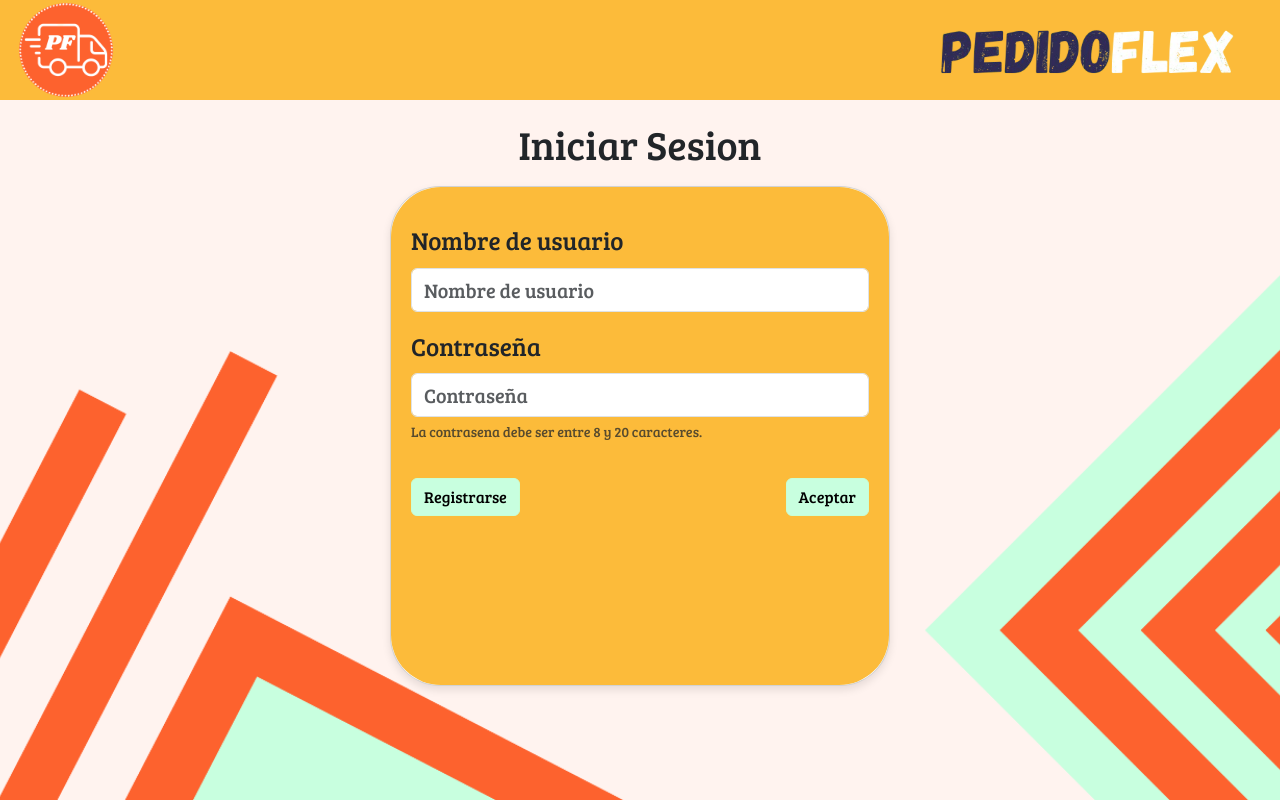
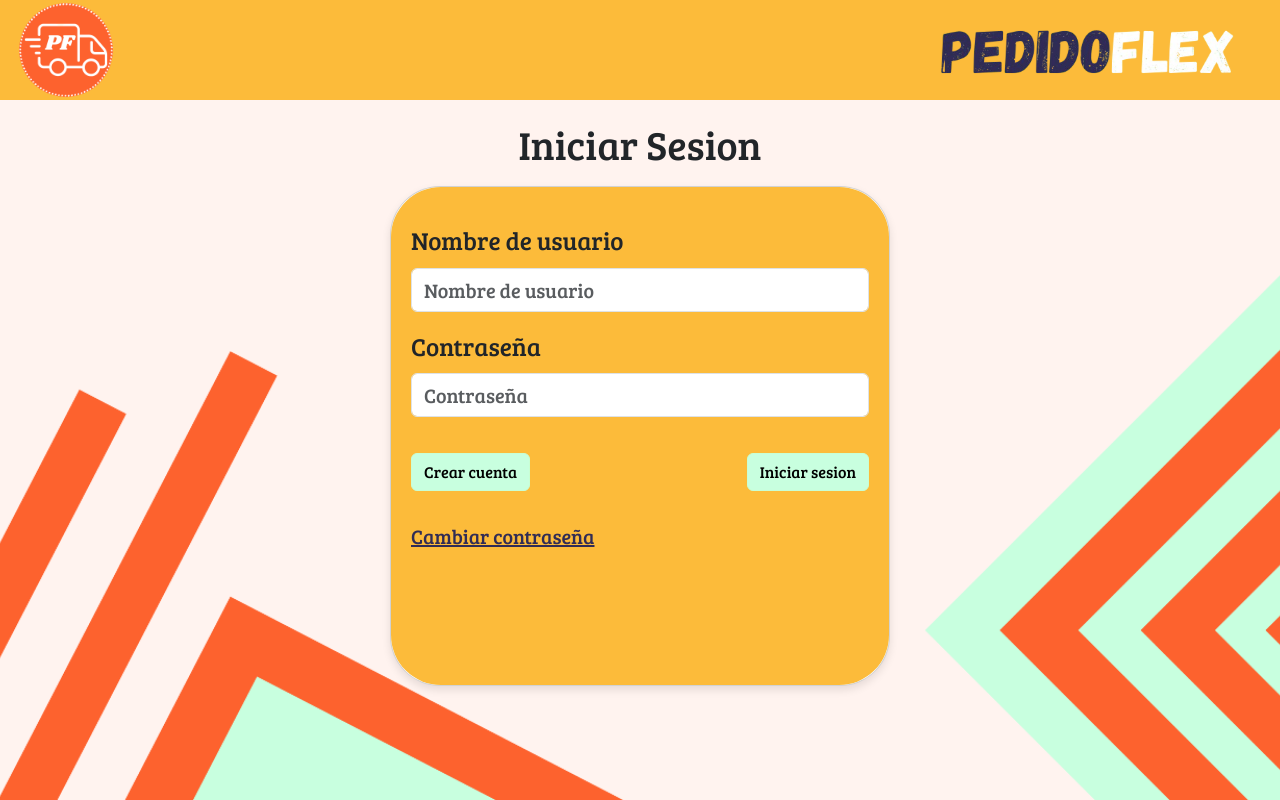
Before and after one commit to T154N/Seminario, a React (Create React App) app in the folder FrontEnd/frontend/: page /login in a window 1280 px wide. Built offline with nearby package versions, Linux system fonts and the light colour scheme.

Commit message:
front terminado

```diff
--- a/FrontEnd/frontend/public/index.html
+++ b/FrontEnd/frontend/public/index.html
@@ -25,7 +25,7 @@
       work correctly both with client-side routing and a non-root public URL.
       Learn how to configure a non-root public URL by running `npm run build`.
     -->
-    <title>React App</title>
+    <title>PedidoFlex</title>
   </head>
   <body>
     <noscript>You need to enable JavaScript to run this app.</noscript>
--- /dev/null
+++ b/FrontEnd/frontend/src/components/login/CambiarContrasena.jsx
@@ -0,0 +1,69 @@
+import {useForm} from "react-hook-form";
+import React from "react-hook-form";
+import './login.css';
+
+export function CambiarContrasena() {
+
+    const {
+        register,
+        handleSubmit,
+        formState: {errors}} = useForm();
+
+    const onSubmit = async (data) => {
+        //Aca va axios
+        console.log(data);
+    }
+
+    return (
+        <>
+            <h2 style={{textAlign: "center", fontSize: "30px"}} className="tituloForm">Cambiando contraseña</h2>
+            <form onSubmit={handleSubmit(onSubmit)}>
+                <div className=" mb-3 elementosForm">
+                    <label className="form-label tituloForm">Introduzca el usuario</label>
+                    <input className="form-control textoForm" id="cambiarPwdUsuario"
+                           placeholder="Nombre de usuario"
+                           {...register("nombre", {
+                               required: "Este campo es requerido.",
+                               pattern: {
+                                   value: /^[A-Za-z\s'-]+$/,
+                                   message: "Nombre invalido. El nombre solo deben ser letras mayusculas o minusculas."
+                               },
+                               minLength: {
+                                   value: 3,
+                                   message: "El nombre debe tener al menos 3 caracteres."
+                               },
+                           })}>
+                    </input>
+                </div>
+
+                <div className="mb-3 elementosForm">
+                    <label className="form-label tituloForm">Introduzca la nueva contraseña</label>
+                    <input type="password"
+                           className="form-control textoForm"
+                           id="inputPassword"
+                           placeholder="Contraseña"
+                           {...register("password", {
+                               required: "Este campo es requerido.",
+                               minLength: {
+                                   value: 6,
+                                   message: "La contraseña debe tener al menos 6 caracteres."
+                               },
+                               maxLength: {
+                                   value: 20,
+                                   message: "La contraseña debe tener como maximo de 20 caracteres."
+                               }
+                           })}/>
+                    <div>
+                        {errors.password && <p className="errorInput">{errors.password.message}</p>}
+                    </div>
+                </div>
+
+                <div className="button-container mb-3">
+                    <div className="botonRegistrarseForm">
+                        <button className="btn btn-aceptar" type="submit">Cambiar contraseña</button>
+                    </div>
+                </div>
+            </form>
+        </>
+    )
+}
--- /dev/null
+++ b/FrontEnd/frontend/src/components/login/IniciarSesion.jsx
@@ -0,0 +1,73 @@
+import {useForm} from "react-hook-form";
+import React from "react-hook-form";
+import './login.css';
+
+export function IniciarSesion() {
+
+    const {
+        register,
+        handleSubmit,
+        formState: {errors}} = useForm();
+
+    const onSubmit = async (data) => {
+        //Aca va axios
+        console.log(data);
+    }
+
+    return (
+        <form onSubmit={handleSubmit(onSubmit)}>
+            <div className="mb-3 elementosForm">
+                <label className="form-label tituloForm">Nombre de usuario</label>
+                <input className="form-control textoForm" id="inputNombreUsuario"
+                       placeholder="Nombre de usuario"
+                       {...register("nombre", {
+                           required: "Este campo es requerido.",
+                           pattern: {
+                               value: /^[A-Za-z\s'-]+$/,
+                               message: "Nombre invalido. El nombre solo deben ser letras mayusculas o minusculas."
+                           },
+                           minLength: {
+                               value: 3,
+                               message: "El nombre debe tener al menos 3 caracteres."
+                           },
+                       })}/>
+                <div>
+                    {errors.nombre && <p className="errorInput">{errors.nombre.message}</p>}
+                </div>
+            </div>
+
+            <div className="mb-3 elementosForm">
+                <label className="form-label tituloForm">Contraseña</label>
+                <input type="password"
+                       className="form-control textoForm"
+                       id="inputPassword"
+                       placeholder="Contraseña"
+                       {...register("password", {
+                           required: "Este campo es requerido.",
+                           minLength: {
+                               value: 6,
+                               message: "La contrasena debe tener al menos 6 caracteres."
+                           },
+                           maxLength: {
+                               value: 20,
+                               message: "La contrasena debe tener como maximo de 20 caracteres."
+                           }
+                       })}/>
+                <div>
+                    {errors.password && <p className="errorInput">{errors.password.message}</p>}
+                </div>
+            </div>
+
+            <div className="button-container">
+                <div className="botonRegistrarseForm">
+                    <button className="btn btn-aceptar" type="submit">Crear cuenta</button>
+                </div>
+
+                <div className="botonAceptarForm">
+                    <button className="btn btn-aceptar" type="submit">Iniciar sesion</button>
+                </div>
+            </div>
+
+        </form>
+    );
+}
--- a/FrontEnd/frontend/src/components/login/Login.jsx
+++ b/FrontEnd/frontend/src/components/login/Login.jsx
@@ -1,14 +1,28 @@
 import {useForm} from "react-hook-form";
 import React from "react-hook-form";
-import {useState, useEffect} from "react";
+import {useState} from "react";
 import './login.css';
+import {CambiarContrasena} from "./CambiarContrasena";
+import {IniciarSesion} from "./IniciarSesion";
 
 export function Login() {
 
-    const {register, handleSubmit} = useForm();
+    const {
+        register,
+        handleSubmit,
+        formState: {errors}} = useForm();
+
+    const [mostrarCambiarPwd, setMostrarCambiarPwd] = useState(false);
+    const [mostrarIniciarSesion, setMostrarIniciarSesion] = useState(true);
 
     const onSubmit = async (data) => {
+        //Aca va axios
         console.log(data);
+    }
+
+    const mostrarCambiarContrasena = () => {
+        setMostrarCambiarPwd(!mostrarCambiarPwd);
+        setMostrarIniciarSesion(!mostrarIniciarSesion);
     }
 
     return(
@@ -16,40 +30,16 @@ export function Login() {
             <h1 className="h1">Iniciar Sesion</h1>
             <div className="card">
                 <div className="card-body fondoTarjeta">
+                    {mostrarIniciarSesion &&
+                        <IniciarSesion/>
+                    }
+                    {mostrarCambiarPwd &&
+                        <CambiarContrasena/>
+                    }
 
-                    <form onSubmit={handleSubmit(onSubmit)}>
-                        <div className="mb-3 elementosForm">
-                            <label className="form-label tituloForm">Nombre de usuario</label>
-                            <input type="email"
-                                   className="form-control textoForm"
-                                   id="inputNombreUsuario"
-                                   aria-describedby="emailHelp"
-                                   placeholder="Nombre de usuario"
-                                   {...register("email")}/>
-                        </div>
-
-                        <div className="mb-3 elementosForm">
-                            <label className="form-label tituloForm">Contraseña</label>
-                            <input type="password"
-                                   className="form-control textoForm"
-                                   id="inputPassword"
-                                   placeholder="Contraseña"
-                                   {...register("password")}/>
-                            <div id="passwordHelpBlock" className="form-text">
-                                La contrasena debe ser entre 8 y 20 caracteres.
-                            </div>
-                        </div>
-
-                            <div className="button-container">
-                                <div className="botonRegistrarseForm">
-                                    <button className="btn btn-aceptar" type="submit">Registrarse</button>
-                                </div>
-
-                                <div className="botonAceptarForm">
-                                    <button className="btn btn-aceptar" type="submit">Aceptar</button>
-                                </div>
-                            </div>
-                    </form>
+                    <div className="elementosForm">
+                        <p className="cambiarContrasena" onClick={mostrarCambiarContrasena}>Cambiar contraseña</p>
+                    </div>
 
                 </div>
             </div>
--- a/FrontEnd/frontend/src/components/login/login.css
+++ b/FrontEnd/frontend/src/components/login/login.css
@@ -15,6 +15,17 @@
 
 h1 {
     margin-bottom: 20px; /* Espacio entre el título y la tarjeta */
+}
+
+.errorInput {
+    color: brown;
+}
+
+.cambiarContrasena {
+    cursor: pointer;
+    color: #312c55;
+    text-decoration: underline;
+    font-size: 20px;
 }
 
 .card {
@@ -75,8 +86,8 @@ h1 {
 }
 
 .card-body {
-    display: flex;
-    flex-direction: column;
+/*    display: flex;
+    flex-direction: column;*/
     justify-content: space-between;
     height: 100%;
     padding: 20px;
```
Also changed, not shown: FrontEnd/frontend/public/logo512.png (deleted), 1 other file (tests, documents, lock files or other folders).
